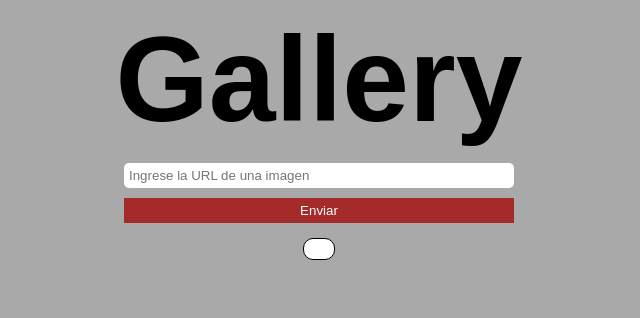
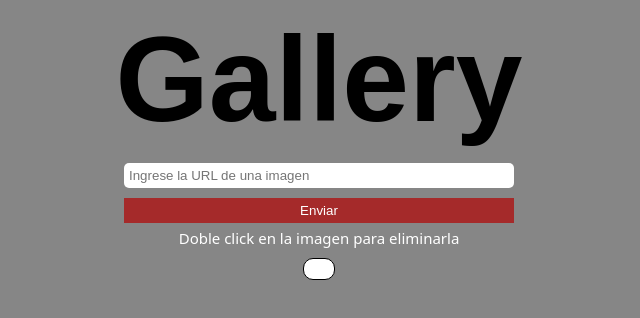
Before and after one commit to JarisonA34/Gallery, a plain HTML site: page index.html in a window 1280 px wide. Shown: the whole page, without its empty margins (321-961 px from the left). Drawn offline with Linux system fonts and the light colour scheme; a web font is replaced by a local one.

Commit message:
Update 3.5

```diff
--- a/app.js
+++ b/app.js
@@ -8,17 +8,16 @@ buttonNode.addEventListener('click', (e) => {
     if (inputNode.value.trim() === '') {
         alert('Ingrese una URL válida');
         inputNode.value = '';
+        return;
     }
 
-    else{
-        const imgURL = inputNode.value;
-        agregarImagen(imgURL);
-        actualizarLocalStorage();
-        inputNode.value = '';
-    }
+    const imgURL = inputNode.value;
+    agregarImagen(imgURL);
+    actualizarLocalStorage();
+    inputNode.value = '';
 });
 
-divNode.addEventListener('click', (e) => {
+divNode.addEventListener('dblclick', (e) => {
     if (e.target.tagName === 'IMG') {
         e.target.remove();
         actualizarLocalStorage();
--- a/index.html
+++ b/index.html
@@ -20,6 +20,7 @@
             <input placeholder="Ingrese la URL de una imagen">
             <button>Enviar</button>
         </form>
+        <p>Doble click en la imagen para eliminarla</p>
         <div>
         </div>
     </section>
--- a/style.css
+++ b/style.css
@@ -6,14 +6,14 @@
 body{
     width: 100%;
     height: 100vh;
-    background-color: darkgray;
+    background-color: rgb(134, 134, 134);
 }
 
 section{
     display: flex;
     flex-direction: column;
     align-items: center;
-    background-color: darkgray;
+    background-color: rgb(134, 134, 134);
 }
 
 header{
@@ -43,12 +43,20 @@ input{
     border-radius: 5px;
 }
 
+p{
+    color: white;
+    font-size: 15px;
+    font-family: system-ui, -apple-system, BlinkMacSystemFont, 'Segoe UI', Roboto, Oxygen, Ubuntu, Cantarell, 'Open Sans', 'Helvetica Neue', sans-serif
+
+}
+
 button{
     padding: 5px;
     margin: 5px;
     border: none;
     background-color: brown;
     color: white;
+    cursor: pointer;
 }
 
 img{
```
